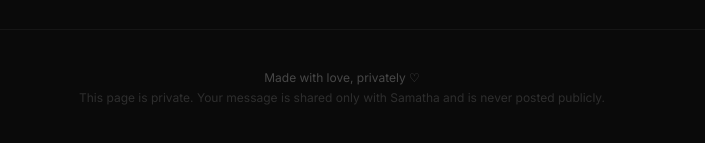
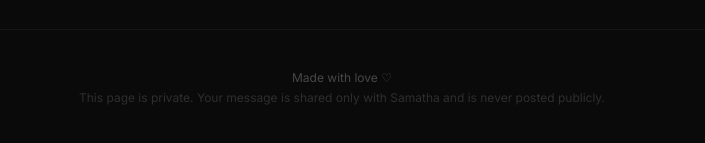
Before and after one commit to wishingsamatha/wishingsamatha.github.io, a React (Vite) app: page / in a window 1280 px wide. Shown: the part 1741-1884 px from the top of the page, without its empty margins (298-1003 px from the left). Built offline with nearby package versions, Linux system fonts and the light colour scheme; the HTML template or start-up script is replaced by a standard one.

Commit message:
text changes done in footer.

```diff
--- a/src/wishing_samatha.tsx
+++ b/src/wishing_samatha.tsx
@@ -1286,7 +1286,7 @@ function Footer() {
       style={{ borderTop: "1px solid rgba(255,255,255,0.05)" }}
     >
       <p className="text-xs mb-1" style={{ color: "rgba(255,255,255,0.25)" }}>
-        Made with love, privately ♡
+        Made with love ♡
       </p>
       <p className="text-xs" style={{ color: "rgba(255,255,255,0.15)" }}>
         This page is private. Your message is shared only with Samatha and is never posted publicly.
```
